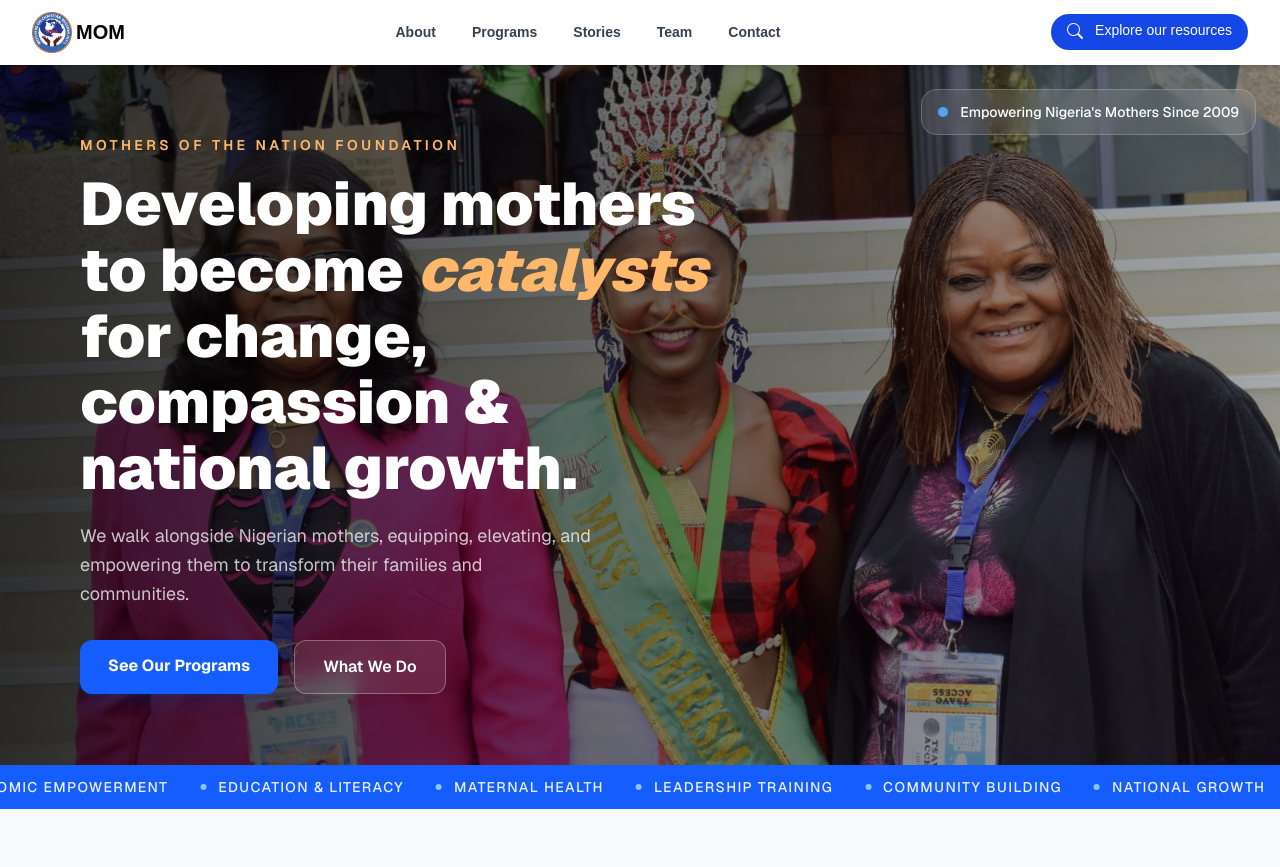
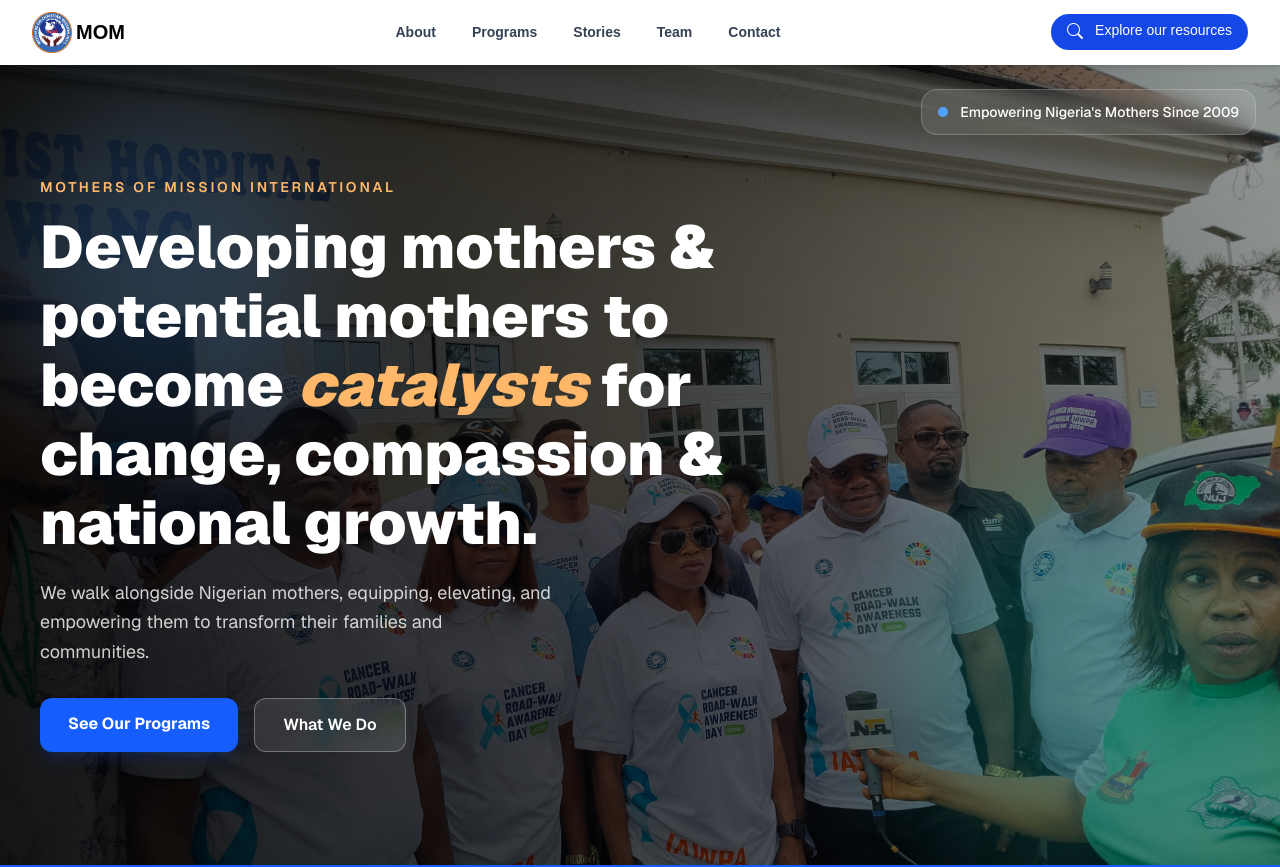
Before and after one commit to WisdomChukwuemeka/mothersonmission, a Next.js app: page / in a window 1280 px wide. Shown: the top 867 px of the page. Built offline with nearby package versions, Linux system fonts and the light colour scheme.

Commit message:
updated hero section

```diff
--- a/app/components/header.jsx
+++ b/app/components/header.jsx
@@ -69,13 +69,13 @@ export const Header = () => {
             })}
           </nav>
 
-            <div className="hidden xl:flex bg-blue-700 rounded-full w-fit h-fit py-1.5">
+            <div className="hidden md:flex bg-blue-700 rounded-full w-fit h-fit py-1.5">
               <i className="bi bi-search text-white pl-4 px-3"></i>
               <p className="text-white pr-4 text-sm">Explore our resources</p>
             </div>
             {/* Mobile Menu Button */}
             <button
-              className="xl:hidden text-gray-700 focus:outline-none"
+              className="md:hidden text-gray-700 focus:outline-none"
               onClick={toggleMobileMenu}
             >
               {isMobileMenuOpen ? (
--- a/app/components/home.jsx
+++ b/app/components/home.jsx
@@ -134,7 +134,7 @@ function FAQItem({ q, a }) {
       >
         <span className="font-semibold text-slate-800 pr-4">{q}</span>
         <span
-          className={`flex-shrink-0 w-7 h-7 rounded-full flex items-center justify-center text-white text-sm font-bold transition-all duration-300 ${
+          className={`shrink-0 w-7 h-7 rounded-full flex items-center justify-center text-white text-sm font-bold transition-all duration-300 ${
             open ? "bg-blue-500 rotate-45" : "bg-slate-300"
           }`}
         >
@@ -200,61 +200,61 @@ export const Home = () => {
     <div className="w-full bg-white font-sans antialiased">
 
            {/* ── HERO ── */}
-      <section className="relative overflow-hidden">
+      <section className="relative min-h-[600px] md:min-h-[700px] lg:min-h-[800px] overflow-hidden">
+        {/* Background Image */}
+        <div className="absolute inset-0">
+          <Image
+            src="/homeimage/hero.png"
+            alt="Mothers of the Nation"
+            fill
+            className="object-cover object-center"
+            priority
+            sizes="100vw"
+          />
+          {/* Overlay */}
+          <div className="absolute inset-0 bg-linear-to-r from-black/90 via-black/70 to-black/40" />
+        </div>
+
         {/* Decorative blobs */}
         <div className="absolute inset-0 opacity-20 pointer-events-none">
           <div className="absolute top-10 left-0 w-80 h-80 bg-blue-400 rounded-full blur-3xl" />
           <div className="absolute bottom-0 right-0 w-96 h-96 bg-teal-400 rounded-full blur-3xl" />
         </div>
 
-        <div className="relative w-full">
-          {/* image + overlay */}
-          <div className="relative w-full h-[520px] md:h-[620px] lg:h-[700px] overflow-hidden">
-            <div className="absolute inset-0 bg-linear-to-r from-black/80 via-black/55 to-black/30 z-10" />
-            <Image
-              src="/homeimage/momtwo.png"
-              alt="Mothers of the Nation"
-              fill
-              className="object-cover object-center"
-              priority
-            />
-
-            {/* Floating badge */}
+        {/* Floating badge - hidden on small screens */}
         <div className="absolute top-6 right-6 z-20 bg-white/10 backdrop-blur-md border border-white/20 rounded-2xl px-4 py-3 hidden md:flex items-center gap-3">
           <span className="w-2.5 h-2.5 rounded-full bg-blue-400 animate-pulse" />
           <span className="text-white text-sm font-medium">Empowering Nigeria's Mothers Since 2009</span>
         </div>
 
-            {/* Hero text */}
-            <div className="absolute inset-0 z-20 flex items-center">
-              <div className="max-w-7xl mx-auto w-full px-6 md:px-12 lg:px-20">
-                <p className="text-orange-300 font-semibold text-sm uppercase tracking-[0.25em] mb-4">
-                  Mothers of the Nation Foundation
+        {/* Hero Content */}
+        <div className="relative z-10 h-full min-h-[600px] md:min-h-[700px] lg:min-h-[800px] flex items-center">
+          <div className="max-w-7xl mx-auto w-full px-4 sm:px-6 md:px-12 lg:px-10 py-20 md:py-0">
+            <p className="text-orange-300 font-semibold text-xs sm:text-sm uppercase tracking-[0.2em] mb-3 md:mb-4">
+              Mothers of Mission International
             </p>
-                <h1 className="text-3xl sm:text-4xl md:text-5xl lg:text-6xl font-black text-white leading-[1.1] max-w-2xl">
-                  Developing mothers to become{" "}
+            <h1 className="text-2xl sm:text-3xl md:text-4xl lg:text-5xl xl:text-6xl font-black text-white leading-[1.15] max-w-3xl">
+              Developing mothers & potential mothers to become{" "}
               <span className="text-orange-300 italic">catalysts</span>
               {" "}for change, compassion &amp; national growth.
             </h1>
-                <p className="mt-5 text-white/75 max-w-lg text-base md:text-lg leading-relaxed">
+            <p className="mt-4 md:mt-5 text-white/80 max-w-lg text-sm sm:text-base md:text-lg leading-relaxed">
               We walk alongside Nigerian mothers, equipping, elevating, and
               empowering them to transform their families and communities.
             </p>
-                <div className="mt-8 flex flex-wrap gap-4">
+            <div className="mt-6 md:mt-8 flex flex-col sm:flex-row gap-3 sm:gap-4">
               <Link
                 href="/programs"
-                    className="bg-blue-600 hover:bg-blue-700 active:scale-95 text-white font-bold px-7 py-3.5 rounded-xl shadow-lg shadow-blue-900/30 transition-all duration-200"
+                className="bg-blue-600 hover:bg-blue-700 active:scale-95 text-white font-bold px-6 sm:px-7 py-3 sm:py-3.5 rounded-xl shadow-lg shadow-blue-900/30 transition-all duration-200 text-center"
               >
                 See Our Programs
               </Link>
               <Link
                 href="/about"
-                    className="bg-white/10 backdrop-blur-sm hover:bg-white/20 border border-white/30 text-white font-semibold px-7 py-3.5 rounded-xl transition-all duration-200"
+                className="bg-white/10 backdrop-blur-sm hover:bg-white/20 border border-white/30 text-white font-semibold px-6 sm:px-7 py-3 sm:py-3.5 rounded-xl transition-all duration-200 text-center"
               >
                 What We Do
               </Link>
-                </div>
-              </div>
             </div>
           </div>
         </div>
```
Also changed, not shown: public/homeimage/hero.png (added), public/homeimage/momtwo.png (deleted). Lines whose indentation alone changed are shown as unchanged.
